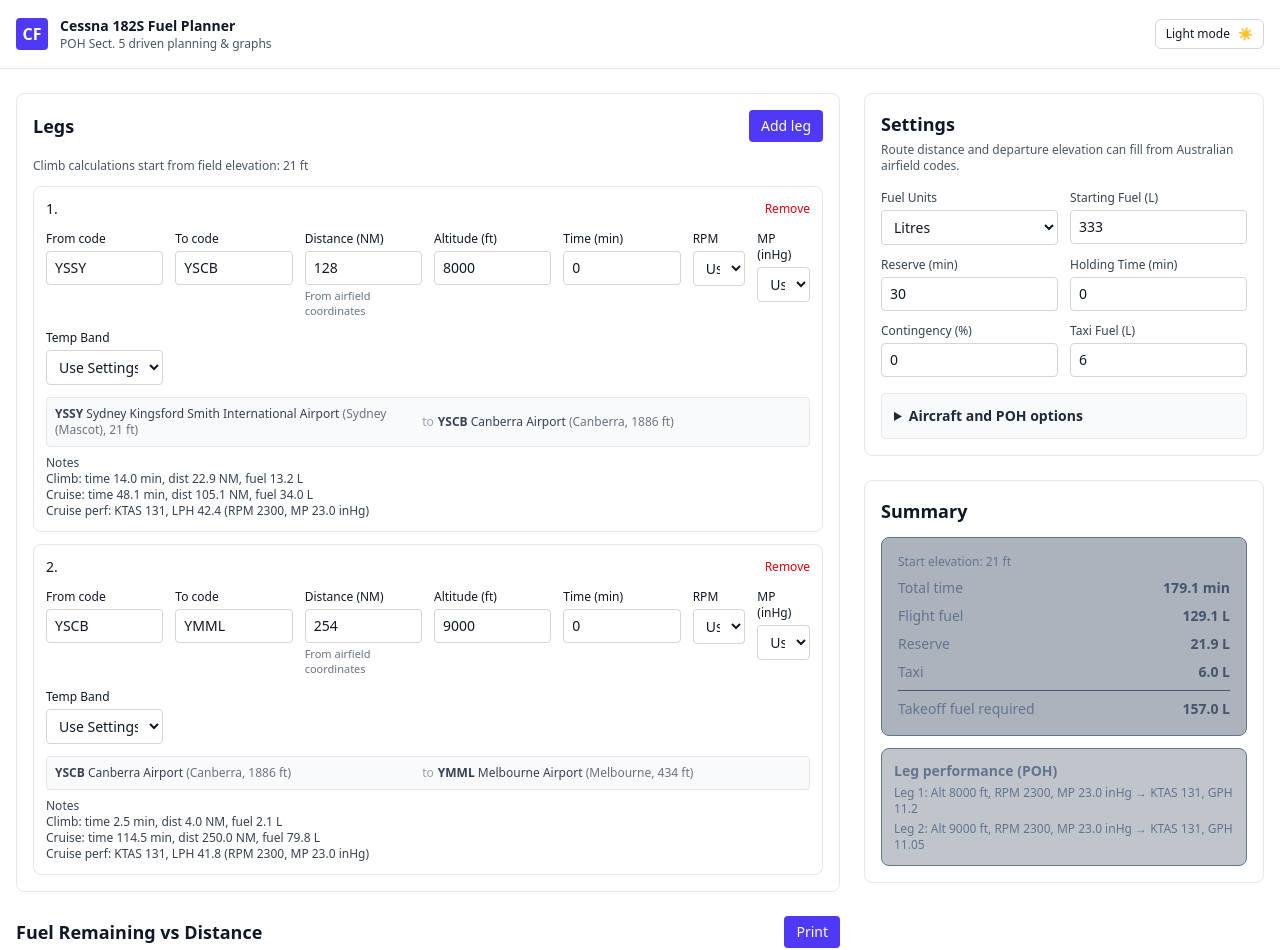
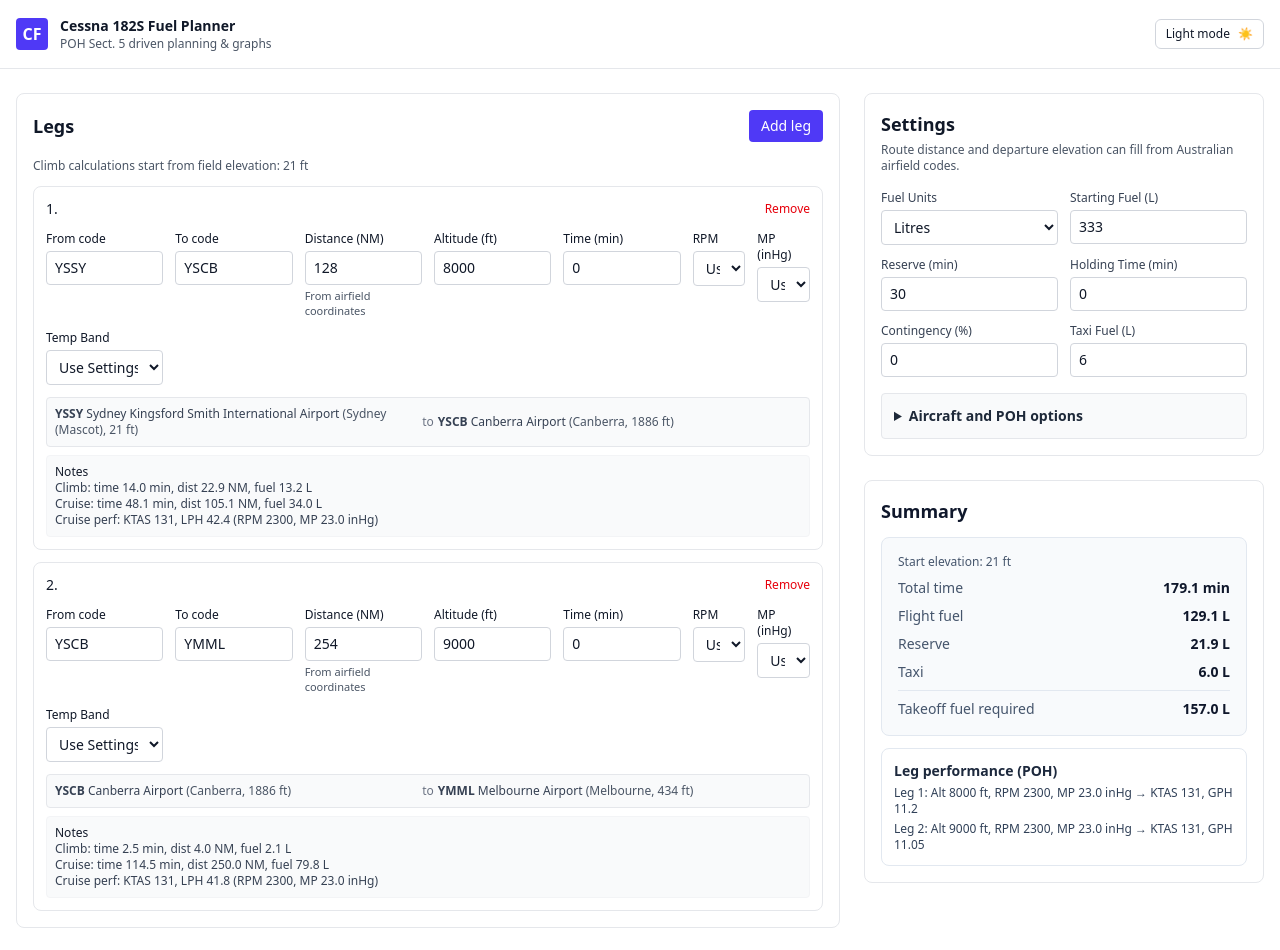
Before and after one commit to Jake-Oz/cessnafuelplanner, a Next.js app: page / in a window 1280 px wide. Shown: the top 950 px of the page. Built offline with nearby package versions, Linux system fonts and the light colour scheme.

Commit message:
Improved Dark Mode colours

```diff
--- a/components/LegEditor.tsx
+++ b/components/LegEditor.tsx
@@ -219,7 +219,7 @@
           return (
             <div
               key={leg.id}
-              className="rounded-lg border p-3 border-gray-200 bg-white dark:border-slate-700 dark:bg-slate-800"
+              className="rounded-lg border p-3 border-gray-200 bg-white dark:border-slate-600 dark:bg-slate-900"
             >
               <div className="flex items-center gap-2 justify-between">
                 <div className="flex items-center gap-2">
@@ -277,7 +277,7 @@
                     }
                     className="mt-1 rounded border px-2 py-1.5 text-sm bg-white text-gray-900 border-gray-300 dark:bg-slate-700 dark:text-slate-50 dark:border-slate-600"
                   />
-                  <span className="mt-1 min-h-4 text-[11px] text-gray-500 dark:text-slate-300">
+                  <span className="mt-1 min-h-4 text-[11px] text-gray-600 dark:text-slate-300">
                     {leg.distanceSource === "airfield"
                       ? "From airfield coordinates"
                       : canUseAirfieldDistance
@@ -387,10 +387,12 @@
                 </label>
               </div>
 
-              <div className="mt-3 rounded border border-gray-200 bg-gray-50 p-2 text-xs text-gray-700 dark:border-slate-700 dark:bg-slate-900/40 dark:text-slate-200">
+              <div className="mt-3 rounded border border-gray-200 bg-gray-50 p-2 text-xs text-gray-700 dark:border-slate-600 dark:bg-slate-950/70 dark:text-slate-100">
                 <div className="grid gap-1 md:grid-cols-[1fr_auto_1fr] md:items-center">
                   <AirfieldLabel code={leg.from} />
-                  <div className="hidden text-gray-400 md:block">to</div>
+                  <div className="hidden text-gray-500 dark:text-slate-300 md:block">
+                    to
+                  </div>
                   <AirfieldLabel code={leg.to} />
                 </div>
                 {canUseAirfieldDistance && leg.distanceSource === "manual" ? (
@@ -425,8 +427,10 @@
                     };
 
                     return (
-                      <div className="mt-2 text-xs text-gray-700 dark:text-slate-200/80">
-                        <div className="font-medium">Notes</div>
+                      <div className="mt-2 rounded border border-gray-100 bg-gray-50 p-2 text-xs text-gray-700 dark:border-slate-700 dark:bg-slate-950/50 dark:text-slate-100">
+                        <div className="font-medium text-gray-900 dark:text-slate-50">
+                          Notes
+                        </div>
                         <div>
                           Climb: time {fmt(comp.climbTimeMin)} min, dist{" "}
                           {fmt(comp.climbDistanceNm)} NM, fuel{" "}
@@ -478,14 +482,14 @@
   const airfield = findAirfieldByCode(code);
 
   if (!code) {
-    return <div className="text-gray-500 dark:text-slate-400">No code set</div>;
+    return <div className="text-gray-600 dark:text-slate-300">No code set</div>;
   }
 
   if (!airfield) {
     return (
       <div>
         <span className="font-semibold">{code}</span>
-        <span className="text-gray-500 dark:text-slate-400">
+        <span className="text-gray-600 dark:text-slate-300">
           {" "}
           not found in Australian airfield data
         </span>
@@ -501,7 +505,7 @@
     <div>
       <span className="font-semibold">{airfield.ident}</span>
       <span> {airfield.name}</span>
-      <span className="text-gray-500 dark:text-slate-400">
+      <span className="text-gray-600 dark:text-slate-300">
         {" "}
         ({place}
         {elevation})
--- a/components/Summary.tsx
+++ b/components/Summary.tsx
@@ -17,8 +17,8 @@
 
   const row = (label: string, value: string) => (
     <div className="flex justify-between text-sm">
-      <span className="text-slate-500 dark:text-white">{label}</span>
-      <span className="text-slate-600 dark:text-slate-50 font-semibold">
+      <span className="text-slate-600 dark:text-slate-200">{label}</span>
+      <span className="text-slate-900 dark:text-white font-semibold">
         {value}
       </span>
     </div>
@@ -26,9 +26,11 @@
 
   return (
     <div className="space-y-3">
-      <h2 className="text-lg font-semibold">Summary</h2>
-      <div className="rounded-lg border border-slate-500 bg-slate-700/40 p-4 space-y-2">
-        <div className="text-xs text-slate-500 dark:text-slate-300">
+      <h2 className="text-lg font-semibold text-slate-900 dark:text-slate-50">
+        Summary
+      </h2>
+      <div className="rounded-lg border border-slate-200 bg-slate-50 p-4 space-y-2 dark:border-slate-600 dark:bg-slate-950/70">
+        <div className="text-xs text-slate-600 dark:text-slate-300">
           Start elevation:{" "}
           {Math.max(0, settings.startFieldElevationFt ?? 0).toFixed(0)} ft
         </div>
@@ -40,22 +42,22 @@
           row("Holding", `${fmt(summary.holdingFuelGal)} ${unit}`)}
         {summary.contingencyFuelGal !== undefined &&
           row("Contingency", `${fmt(summary.contingencyFuelGal)} ${unit}`)}
-        <div className="border-t border-slate-600 my-2"></div>
+        <div className="border-t border-slate-200 my-2 dark:border-slate-600"></div>
         {row(
           "Takeoff fuel required",
           `${fmt(summary.takeoffFuelRequiredGal)} ${unit}`
         )}
       </div>
-      <div className="rounded-lg border border-slate-500 bg-slate-700/30 p-3 space-y-1">
-        <div className="text-sm font-semibold text-slate-500 dark:text-slate-200">
+      <div className="rounded-lg border border-slate-200 bg-white p-3 space-y-1 dark:border-slate-600 dark:bg-slate-950/50">
+        <div className="text-sm font-semibold text-slate-800 dark:text-slate-100">
           Leg performance (POH)
         </div>
         {!pohData ? (
-          <div className="text-xs text-slate-500 dark:text-slate-200/90">
+          <div className="text-xs text-slate-600 dark:text-slate-200">
             POH data not loaded. Check public/flightdata.json and Network tab.
           </div>
         ) : (
-          <ul className="text-xs text-slate-500 dark:text-slate-200/90 space-y-1">
+          <ul className="text-xs text-slate-700 dark:text-slate-200 space-y-1">
             {legs.map((leg, idx) => {
               const alt = Math.max(0, leg.plannedAltitudeFt ?? 0);
               const rpm = leg.cruiseRpm ?? settings.cruiseRpm ?? 2400;
--- a/components/charts/FuelChart.tsx
+++ b/components/charts/FuelChart.tsx
@@ -552,7 +552,7 @@
           Print
         </button>
       </div>
-      <div className="rounded-lg border border-slate-600 bg-slate-800/50 p-4">
+      <div className="rounded-lg border border-slate-200 bg-white p-4 dark:border-slate-600 dark:bg-slate-950/60">
         <Line
           ref={chartRef}
           data={data}
--- a/components/charts/FuelDistanceChart.tsx
+++ b/components/charts/FuelDistanceChart.tsx
@@ -597,7 +597,7 @@
           Print
         </button>
       </div>
-      <div className="rounded-lg border border-slate-600 bg-slate-800/50 p-4">
+      <div className="rounded-lg border border-slate-200 bg-white p-4 dark:border-slate-600 dark:bg-slate-950/60">
         <Line
           ref={chartRef}
           data={{
```
